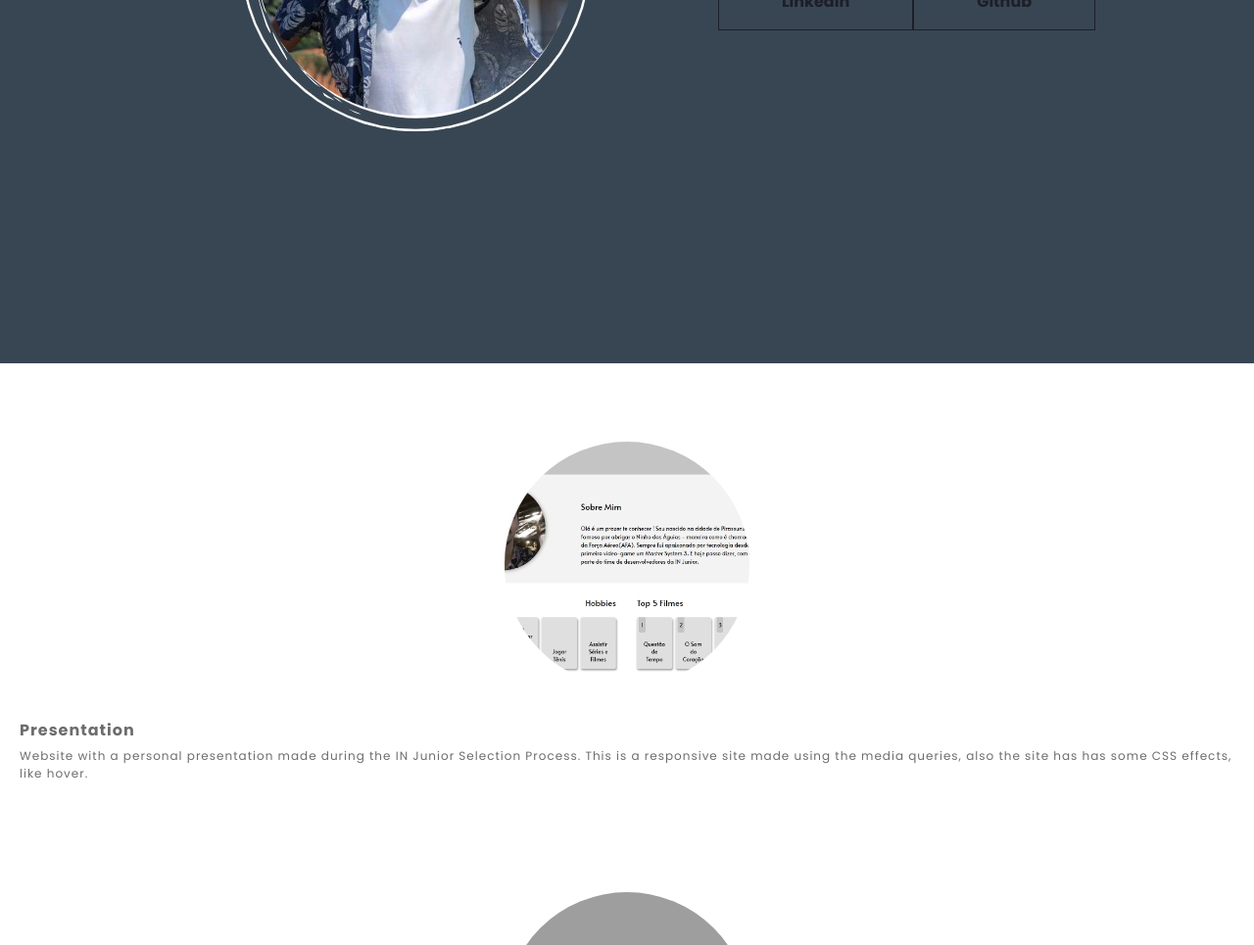
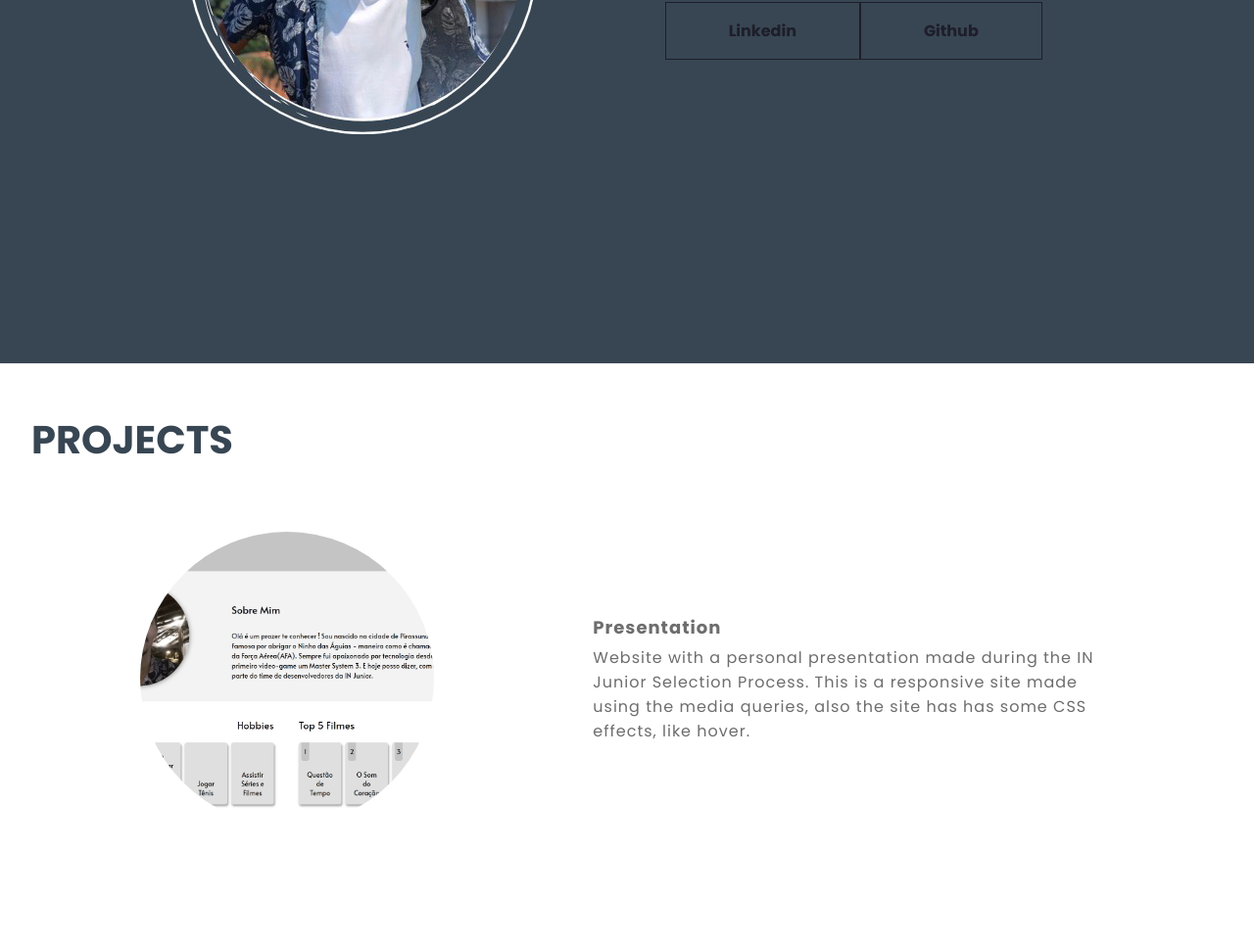
Before and after one commit to DavisEsmael/portfolio, a plain HTML site: page index.html in a window 1280 px wide. Shown: the part 429-1394 px from the top of the page at 98% size. Drawn offline with Linux system fonts and the light colour scheme; grey boxes are pictures that could not be loaded.

Commit message:
(add) : favicon and media querries

```diff
--- a/index.html
+++ b/index.html
@@ -6,6 +6,7 @@
   <meta name="viewport" content="width=device-width, initial-scale=1.0">
   <title>Portfolio Davis</title>
   <link rel="stylesheet" href="style.css">
+  <link rel="shortcut icon" href="./images/favicon.ico">
 </head>
 <body>
   <header class="header-container">
@@ -34,9 +35,7 @@
 
     <div class="profile">
 
-      <div class="profile-img-container">
-        <img class="profile-img" src="./images/perfil.png" alt="">
-      </div>
+      <img class="profile-img" src="./images/perfil.png" alt="">
 
       <div class="personal-info">
 
@@ -55,8 +54,9 @@
 
   <main class="container">
 
+    <h2 class="projects-title">Projects</h2>
+
     <div id="projects" class="card-container">
-
       <a class="projects-link" target="_blank" href="https://davisesmael.github.io/apresentacao_pessoal/#">
         <div class="card project1">
           <div class="card-wrapper">
--- a/style.css
+++ b/style.css
@@ -1,4 +1,6 @@
 @import url('https://fonts.googleapis.com/css2?family=Poppins:wght@300;400;500;700&display=swap');
+
+
 
 * {
   margin: 0;
@@ -8,7 +10,6 @@
 
   font-family: 'Poppins', sans-serif;
   box-sizing: border-box;
-  max-width: 100%;
 }
 
 /* HEADER */
@@ -168,7 +169,7 @@
 }
 
 .profile-img {
-  width: auto;
+  max-width: 100%;
 }
 
 .name,
@@ -190,9 +191,9 @@
   text-decoration: none;
   color: #1E1E2A;
   font-weight: 700;
-  padding: 1rem 4rem;
+  padding: 1rem 2.125rem;
   border: 1px solid #1E1E2A;
-  min-width: 4rem;
+  min-width: 2rem;
   display: flex;
   align-items: center;
   justify-content: center;
@@ -212,6 +213,13 @@
   flex-direction: column;
   justify-content: space-evenly;
   margin: 3rem 0;
+}
+
+.projects-title {
+  font-size: 1.75rem;
+  padding-left: 1.125rem;
+  color: #384653;
+  text-transform: uppercase;
 }
 
 .projects-link {
@@ -332,3 +340,109 @@ footer {
   font-size: 0.75rem;
   color: #fff;
 }
+
+/* Media Querries */
+
+@media screen and (min-width: 992px) {
+
+/* PROFILE */
+
+.profile {
+  display: flex;
+  align-items: center;
+  justify-content: center;
+  flex-wrap: wrap;
+}
+
+.name, .job {
+  font-size: 2.5rem;
+}
+
+.social-media {
+  margin-top: 1rem;
+  display: flex;
+}
+
+.github,
+.linkedin {
+  text-decoration: none;
+  color: #1E1E2A;
+  font-weight: 700;
+  padding: 1rem 4rem;
+  border: 1px solid #1E1E2A;
+  min-width: 4rem;
+  display: flex;
+  align-items: center;
+  justify-content: center;
+  transition: 0.5s ease-in-out;
+}
+
+/* CARDS */
+
+.projects-title {
+  font-size: 2.5rem;
+  padding-left: 2rem;
+  margin-bottom: 2rem;
+}
+
+.card-container {
+  display: flex;
+  justify-content: space-evenly;
+  align-items: center;
+}
+
+.card {
+  width: 300px;
+  height: 300px;
+}
+
+.card-wrapper::before {
+  content: '';
+  position: absolute;
+  height: 100px;
+  width: 100px;
+  border-radius: 50%;
+  display: block;
+  border: 1px solid #fff;
+  opacity: 0;
+  transition: 0.5s ease-in-out;
+}
+
+.check {
+  font-size: 20px;
+  visibility: hidden;
+  opacity: 0;
+  font-weight: 700;
+  text-transform: uppercase;
+  transition: 0.5s ease-in-out;
+}
+
+.card:hover {
+  filter: unset;
+}
+
+.card:hover > .card-wrapper::before {
+  height: 192px;
+  width: 192px;
+  opacity: 1;
+}
+
+.card-wrapper:hover > .check {
+  opacity: 1;
+  visibility: visible;
+  font-size: 20px;
+}
+
+.card-text {
+  width: 40%;
+}
+
+.card-title {
+  font-size: 1.125rem;
+}
+
+.card-description {
+  font-size: 1rem;
+}
+
+}
```
Also changed, not shown: copia.css (deleted, +0 -42 lines), images/favicon.ico (added).
